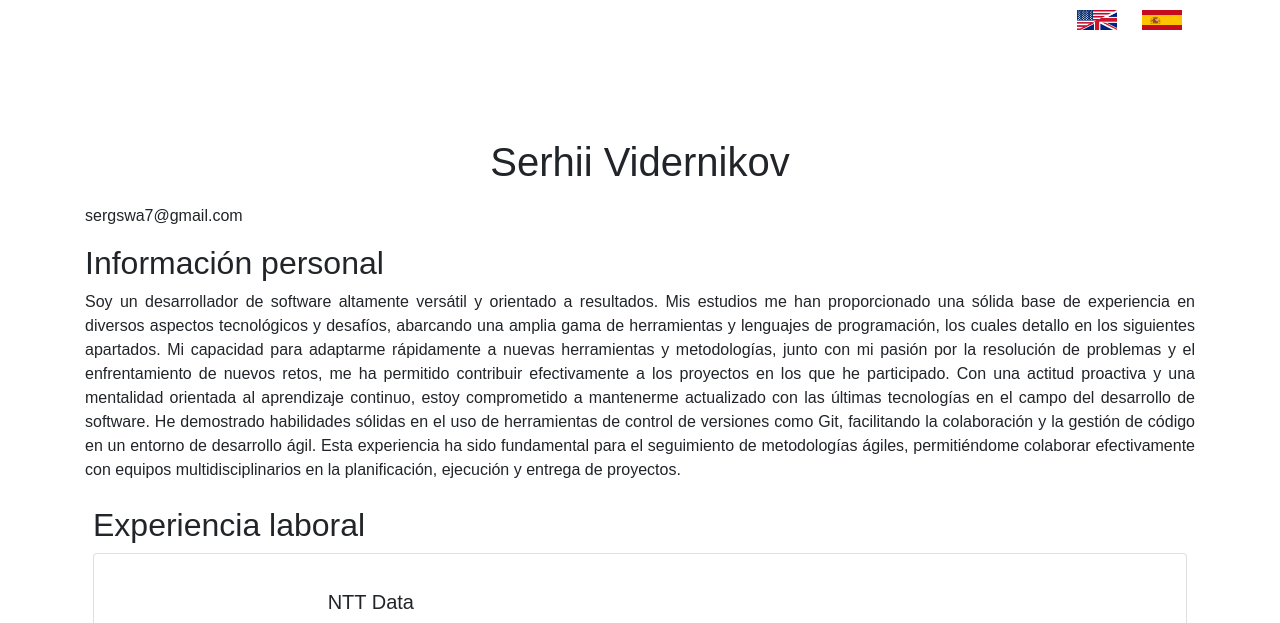
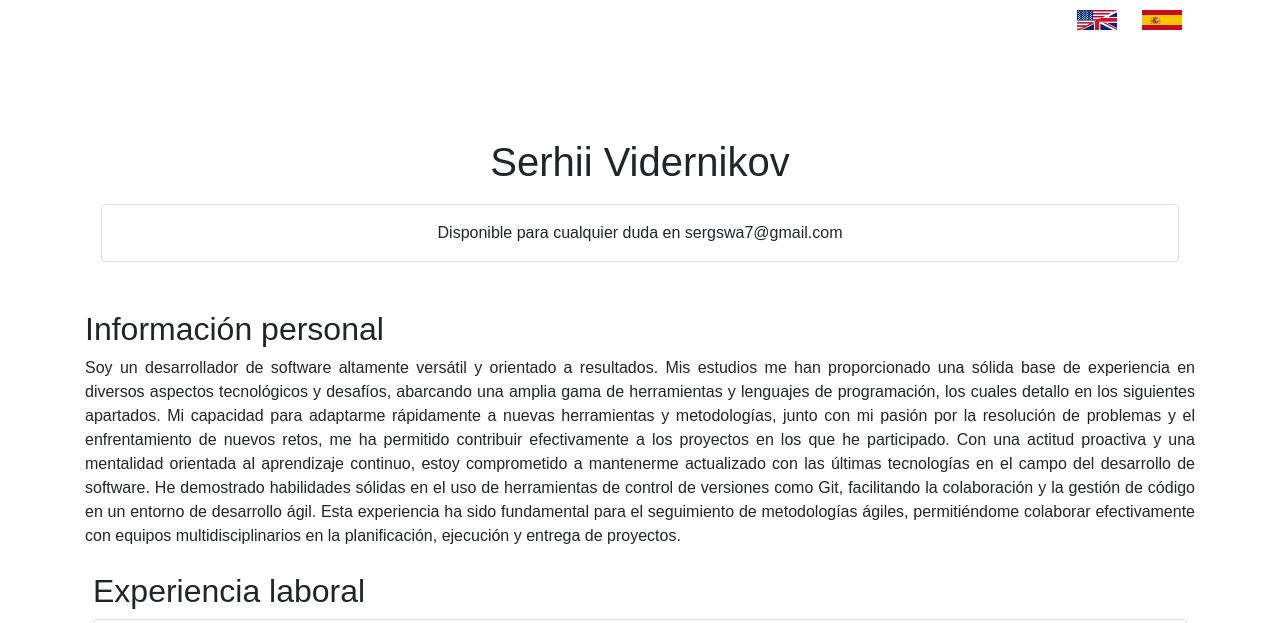
Before and after one commit to sv54/cv, a plain HTML site: page index.html in a window 1280 px wide. Shown: the top 623 px of the page. Drawn offline with nearby package versions, Linux system fonts and the light colour scheme.

Commit message:
+ Contact Info

```diff
--- a/index.html
+++ b/index.html
@@ -33,8 +33,10 @@
             <div class="col-12 text-center title">
                 <h1>Serhii Vidernikov</h1>
             </div>
-            <div class="col-12 text-center">
-                <p>sergswa7@gmail.com</p>
+        </div>
+        <div class="row mb-5 mx-3">
+            <div class="col card justify-content-center ">
+                <p id="contactInfo" class="text-center pt-3"></p>
             </div>
         </div>
         <hl />
```
